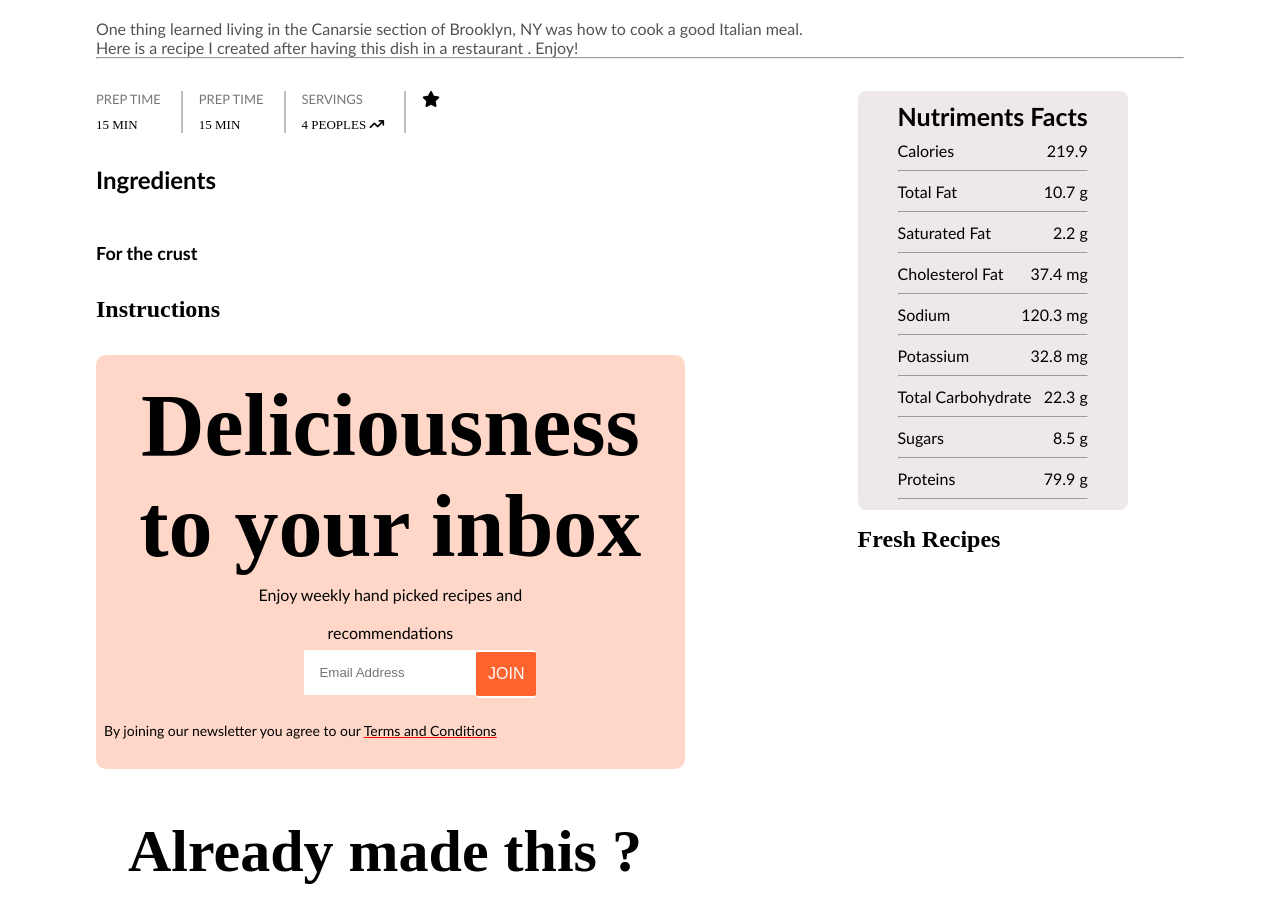
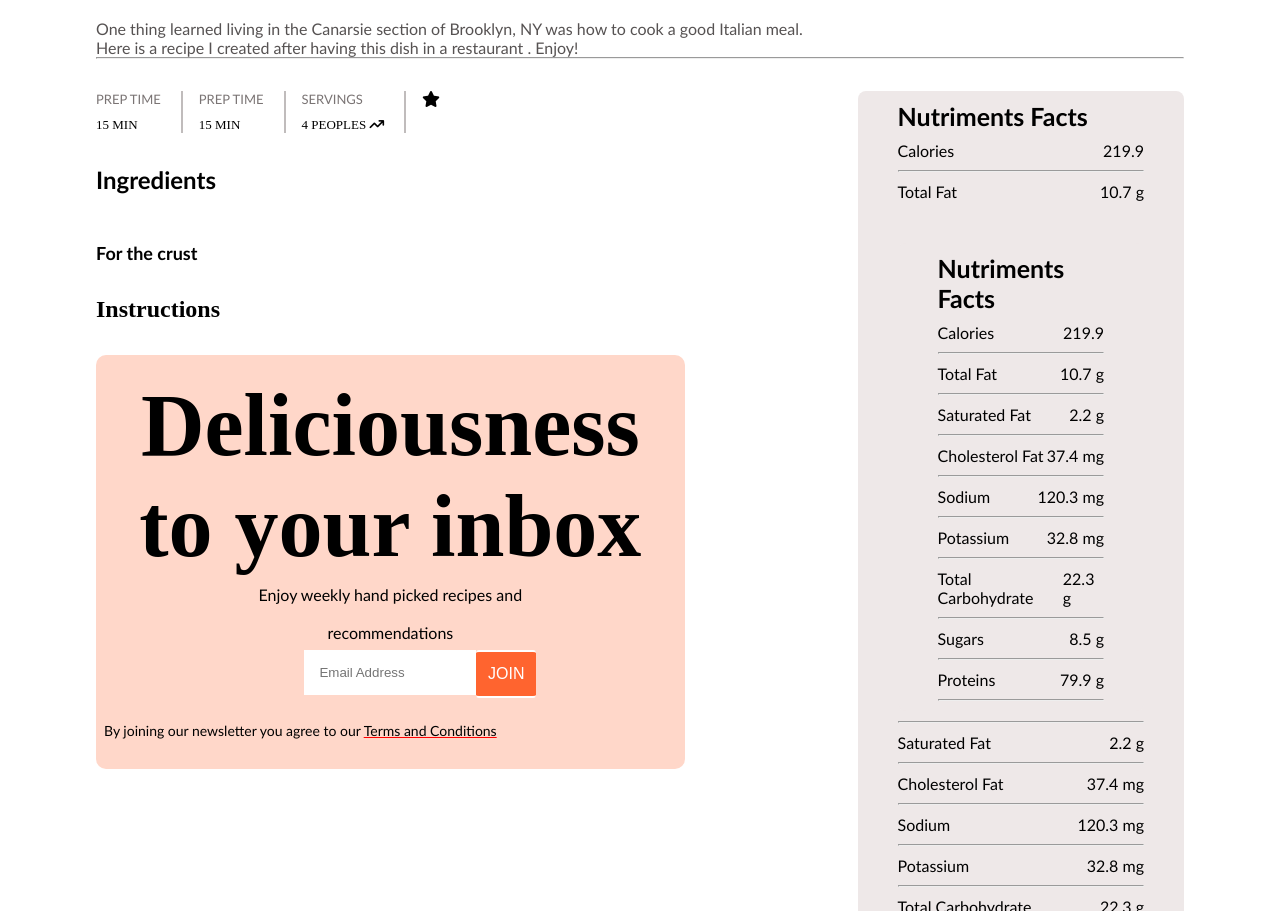
Before and after one commit to dorinengabdoh/js-Meal-DB, a website built with Vite: page details.html in a window 1280 px wide. Shown: the part 347-1258 px from the top of the page. Built offline with nearby package versions, Linux system fonts and the light colour scheme; no server answers.

Commit message:
changing some style

```diff
--- a/details.html
+++ b/details.html
@@ -251,6 +251,53 @@
           <div class="nutri">
             <p>Total Fat</p>
             <p>10.7 g</p>
+          </div>  <div class="form">
+            <h3>Nutriments Facts</h3>
+            <div class="nutri">
+              <p>Calories</p>
+              <p>219.9</p>
+            </div>
+            <hr />
+            <div class="nutri">
+              <p>Total Fat</p>
+              <p>10.7 g</p>
+            </div>
+            <hr />
+            <div class="nutri">
+              <p>Saturated Fat</p>
+              <p>2.2 g</p>
+            </div>
+            <hr />
+            <div class="nutri">
+              <p>Cholesterol Fat</p>
+              <p>37.4 mg</p>
+            </div>
+            <hr />
+            <div class="nutri">
+              <p>Sodium</p>
+              <p>120.3 mg</p>
+            </div>
+            <hr />
+            <div class="nutri">
+              <p>Potassium</p>
+              <p>32.8 mg</p>
+            </div>
+            <hr />
+            <div class="nutri">
+              <p>Total Carbohydrate</p>
+              <p>22.3 g</p>
+            </div>
+            <hr />
+            <div class="nutri">
+              <p>Sugars</p>
+              <p>8.5 g</p>
+            </div>
+            <hr />
+            <div class="nutri">
+              <p>Proteins</p>
+              <p>79.9 g</p>
+            </div>
+            <hr />
           </div>
           <hr />
           <div class="nutri">
```
